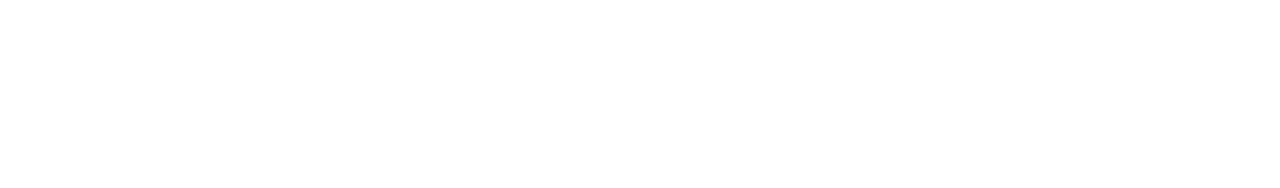
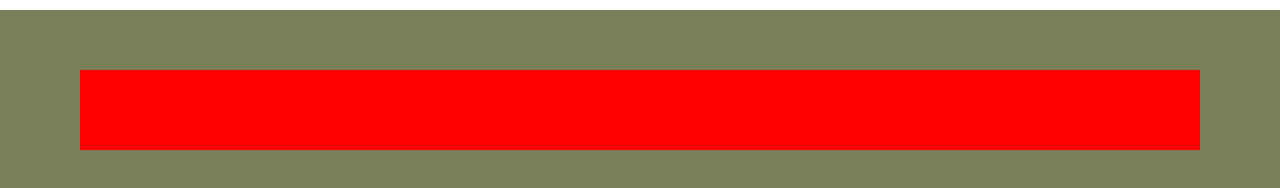
Before and after one commit to newecthon/cap001-paulo-thamara, a Next.js app: page / in a window 1280 px wide. Shown: the part 2354-2542 px from the top of the page. Before the commit the page ends 2364 px from the top, so only its background shows below. Built offline with nearby package versions, Linux system fonts and the light colour scheme.

Commit message:
feat/components: Footer

```diff
--- /dev/null
+++ b/src/components/Footer.tsx
@@ -0,0 +1,22 @@
+import { Flex } from "@chakra-ui/react";
+
+export function Footer(){
+    return (
+        <Flex
+            w="100%"
+            h="200px"
+            align="center"
+            justify="center"
+            bg="brand.900"
+        >
+            <Flex
+                w="1120px"
+                h="80px"
+                margin="0 auto"
+                bg="red"
+            >
+
+            </Flex>
+        </Flex>
+    )
+}
--- a/src/pages/index.tsx
+++ b/src/pages/index.tsx
@@ -1,6 +1,7 @@
 import { Carousel } from '@/components/Carousel'
 import { MySection } from '@/components/MySection'
 import { Header } from '@/components/Header'
+import { Footer } from '@/components/Footer'
 
 export default function Home() {
   return (
@@ -8,6 +9,7 @@ export default function Home() {
       <Header />
       <Carousel />
       <MySection />
+      <Footer />
     </>
   )
 }
```
